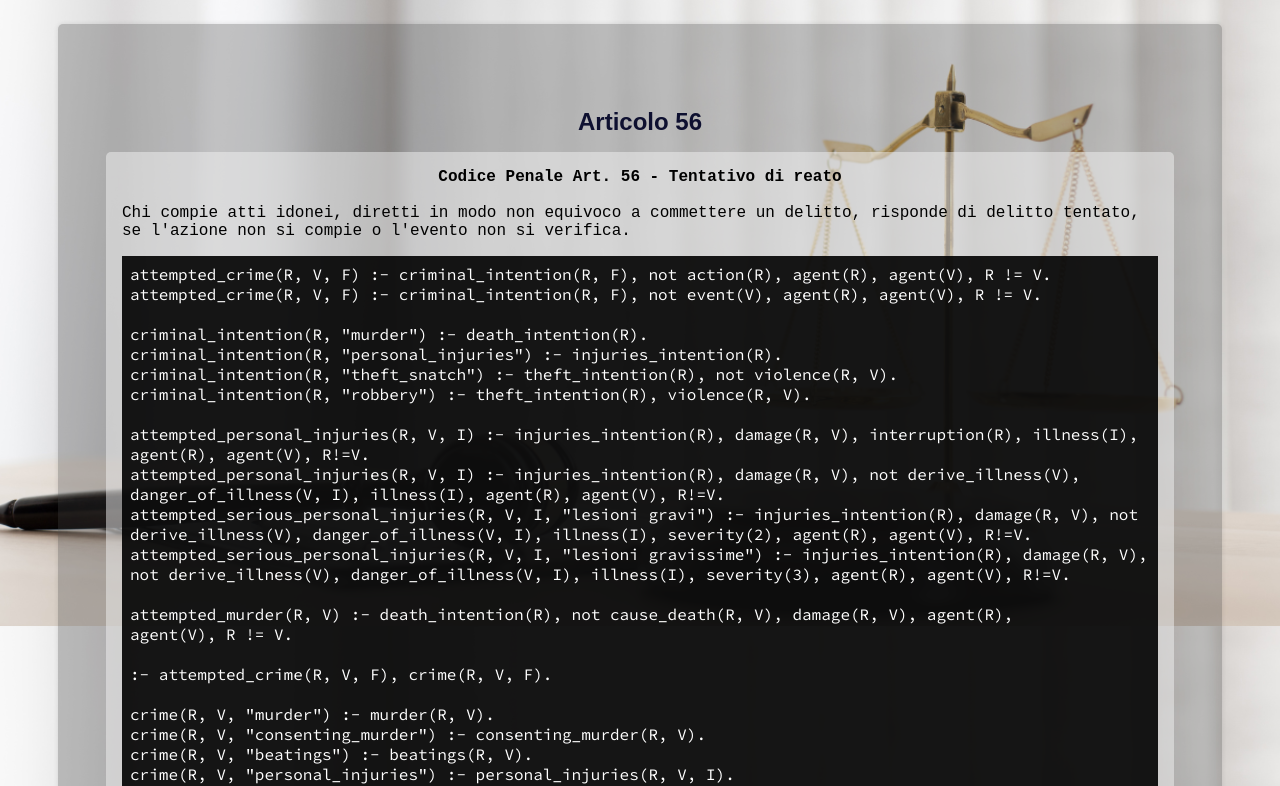
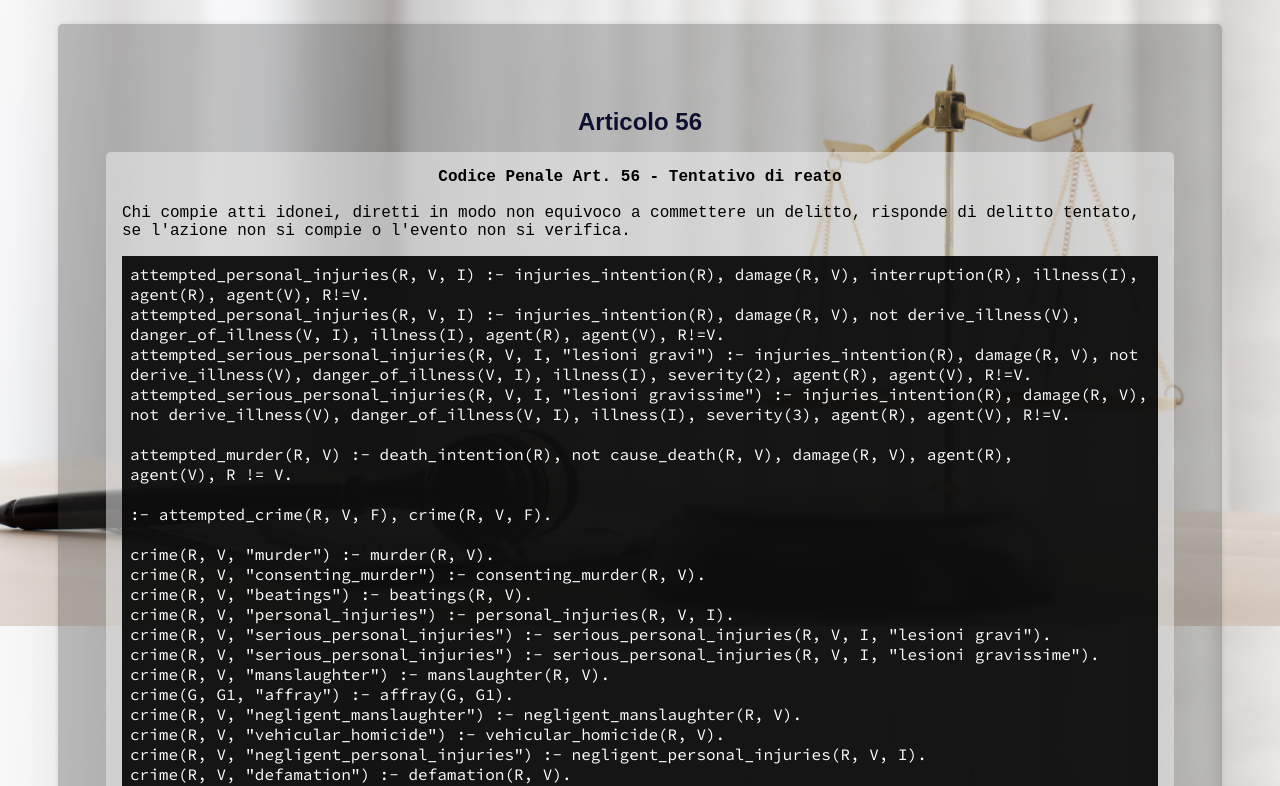
Before and after one commit to BenedettaS/ragionamentolegale, a plain HTML site: page articoli.html in a window 1280 px wide. Shown: the part 174-960 px from the top of the page. Drawn offline with nearby package versions, Linux system fonts and the light colour scheme.

Commit message:
update art 56

```diff
--- a/articoli.html
+++ b/articoli.html
@@ -179,15 +179,7 @@
                 <pre>
 <span class="center-text"><b>Codice Penale Art. 56 - Tentativo di reato</b></span>
 Chi compie atti idonei, diretti in modo non equivoco a commettere un delitto, risponde di delitto tentato, se l'azione non si compie o l'evento non si verifica.
-<span class="highlight">attempted_crime(R, V, F) :- criminal_intention(R, F), not action(R), agent(R), agent(V), R != V.
-attempted_crime(R, V, F) :- criminal_intention(R, F), not event(V), agent(R), agent(V), R != V.
-
-criminal_intention(R, "murder") :- death_intention(R).
-criminal_intention(R, "personal_injuries") :- injuries_intention(R).
-criminal_intention(R, "theft_snatch") :- theft_intention(R), not violence(R, V).
-criminal_intention(R, "robbery") :- theft_intention(R), violence(R, V).
-
-attempted_personal_injuries(R, V, I) :- injuries_intention(R), damage(R, V), interruption(R), illness(I), agent(R), agent(V), R!=V.
+<span class="highlight">attempted_personal_injuries(R, V, I) :- injuries_intention(R), damage(R, V), interruption(R), illness(I), agent(R), agent(V), R!=V.
 attempted_personal_injuries(R, V, I) :- injuries_intention(R), damage(R, V), not derive_illness(V), danger_of_illness(V, I), illness(I), agent(R), agent(V), R!=V.
 attempted_serious_personal_injuries(R, V, I, "lesioni gravi") :- injuries_intention(R), damage(R, V), not derive_illness(V), danger_of_illness(V, I), illness(I), severity(2), agent(R), agent(V), R!=V.
 attempted_serious_personal_injuries(R, V, I, "lesioni gravissime") :- injuries_intention(R), damage(R, V), not derive_illness(V), danger_of_illness(V, I), illness(I), severity(3), agent(R), agent(V), R!=V.
```
